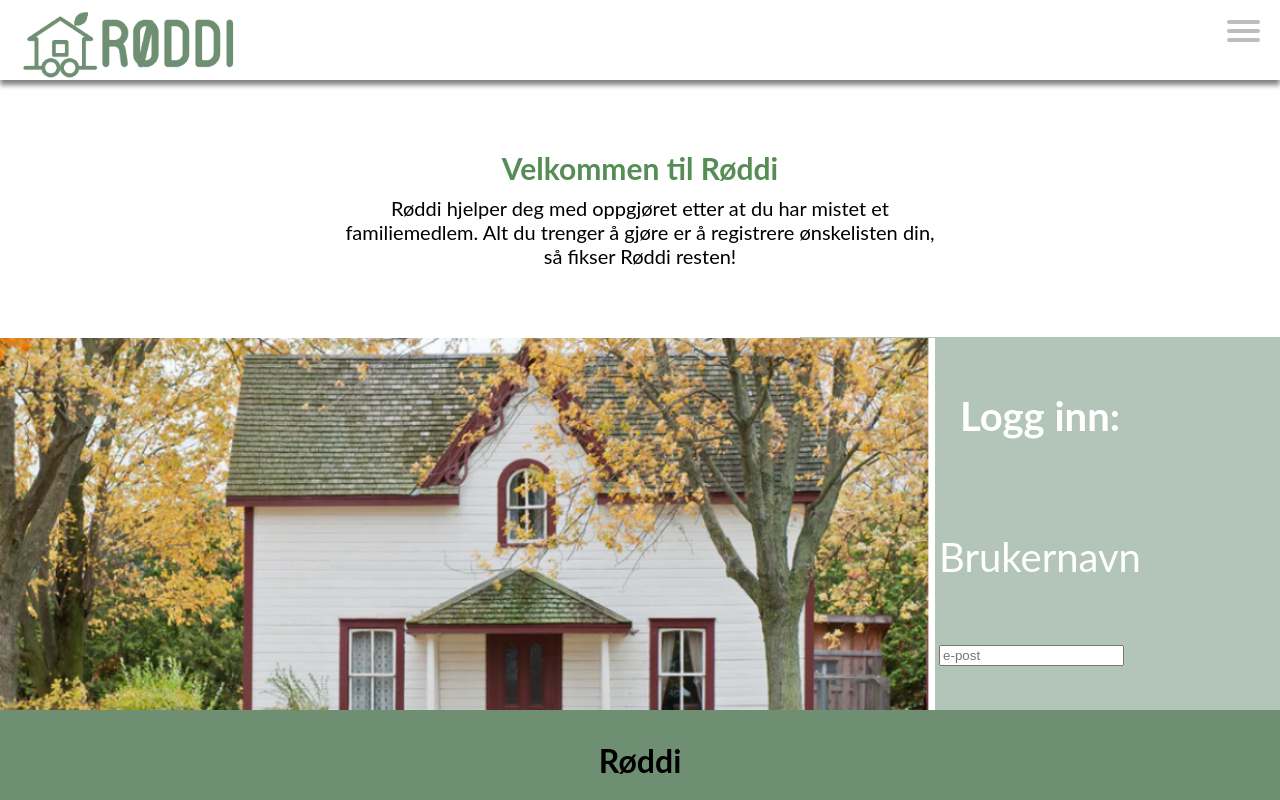
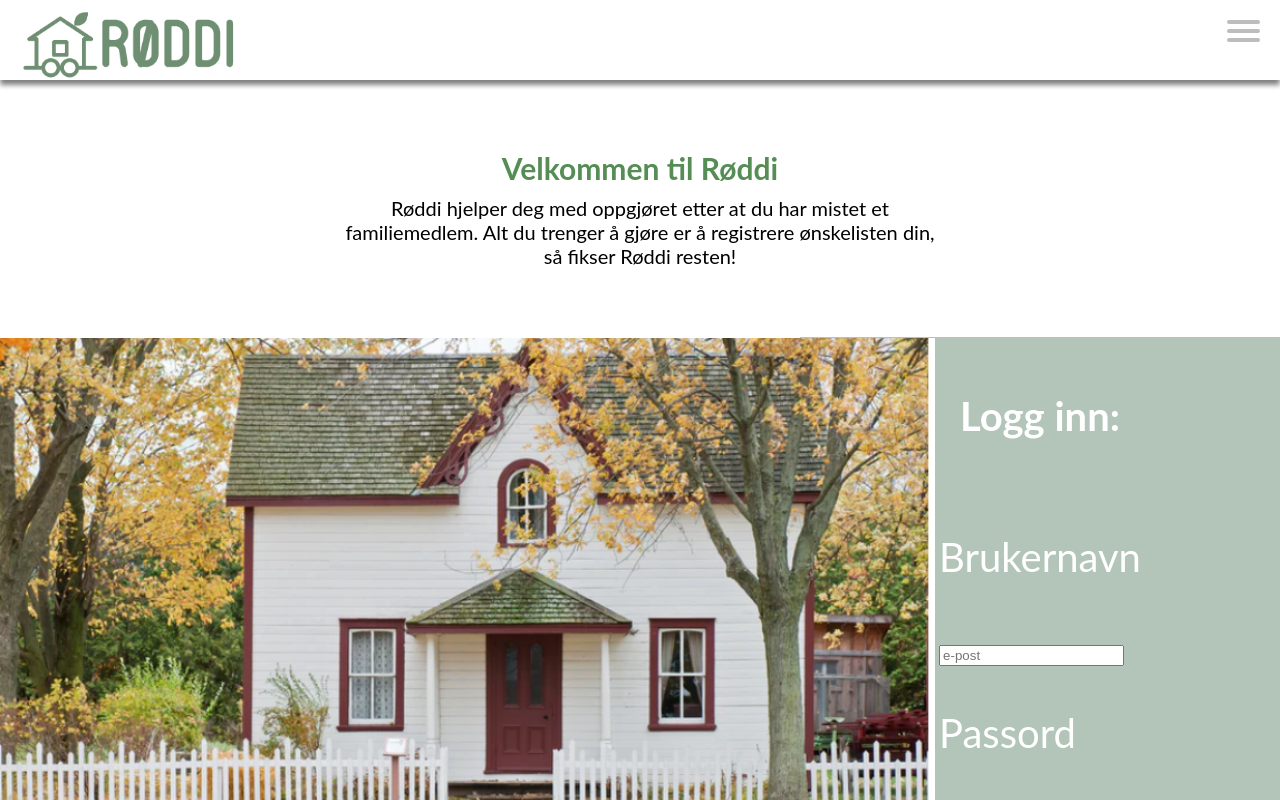
Before and after one commit to ingelinsu/roddi, a React (Create React App) app in the folder frontend/react-app/: page / in a window 1280 px wide. Shown: the top 800 px of the page. Built offline with nearby package versions, Linux system fonts and the light colour scheme.

Commit message:
Fix footer

```diff
--- a/frontend/react-app/src/App.js
+++ b/frontend/react-app/src/App.js
@@ -36,15 +36,17 @@ function App() {
   }
 
   return (
-    <div>
+    <div id="app">
 
       <AuthContext.Provider value={{ authToken, setAuthToken: setToken }}>
         <Router>
-          <Navbar />
-          <Route exact path="/" component={Main} />
-          <Route exact path="/login" component={Login} />
-          <PrivateRoute exact path="/eiendeler" component={Assets} />
-          <PrivateRoute exact path="/dodsbo" component={Estate} />
+            <Navbar />
+            <div id="content">
+                <Route exact path="/" component={Main} />
+                <Route exact path="/login" component={Login} />
+                <PrivateRoute exact path="/eiendeler" component={Assets} />
+                <PrivateRoute exact path="/dodsbo" component={Estate} />
+            </div>
           <Footer />
         </Router>
       </AuthContext.Provider>
--- a/frontend/react-app/src/components/Footer.css
+++ b/frontend/react-app/src/components/Footer.css
@@ -1,6 +1,17 @@
+body {
+    position: relative;
+    height: 100%;
+    min-height: calc(100vh - 80px);
+}
+
+#content {
+    min-height: 100%;
+    padding-bottom: 80px;
+    margin-bottom: -80px;
+}
+
 .footer {
     position: absolute;
-    margin-top: 100px;
     bottom: 0;
     height: 80px;
     width: 100%;
```
